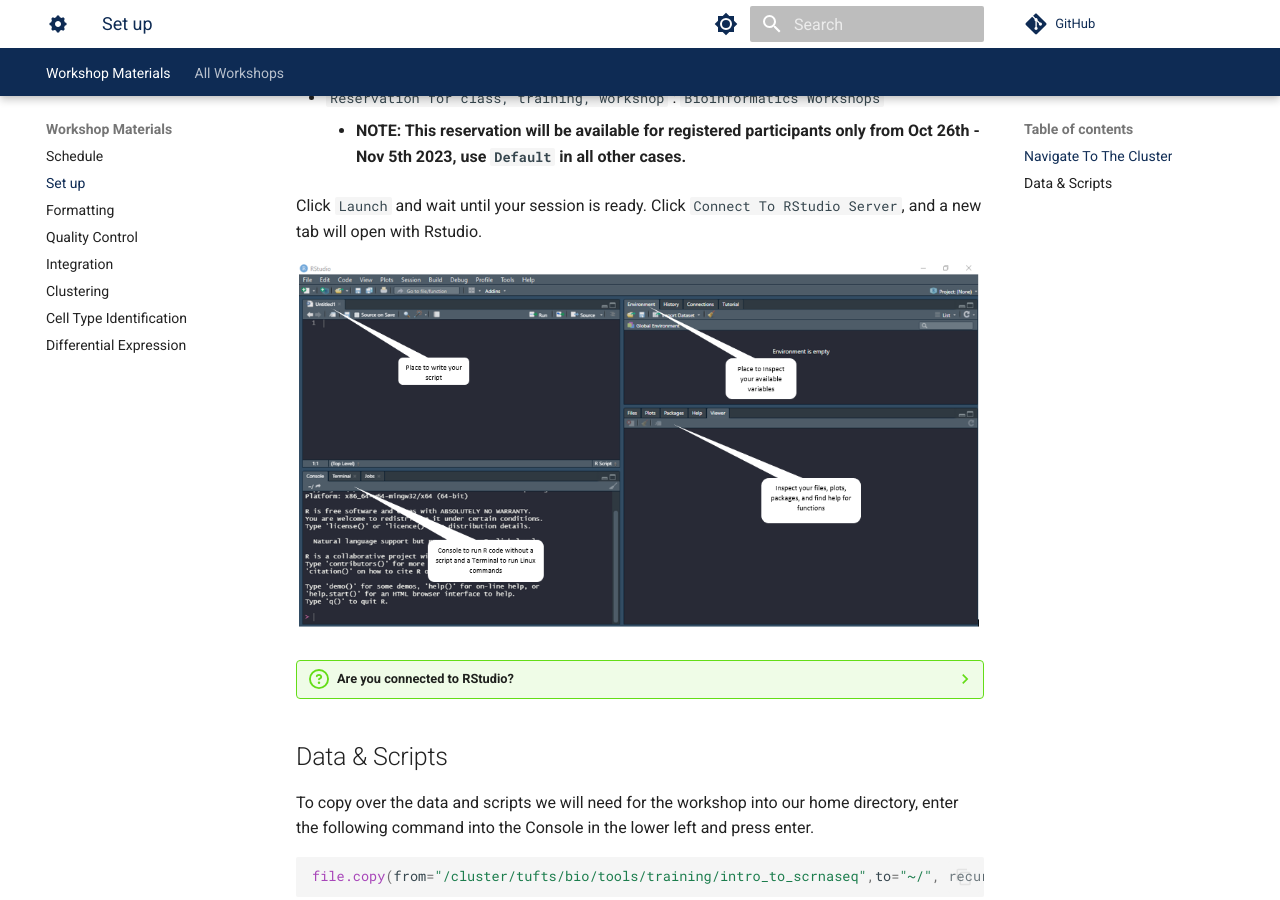
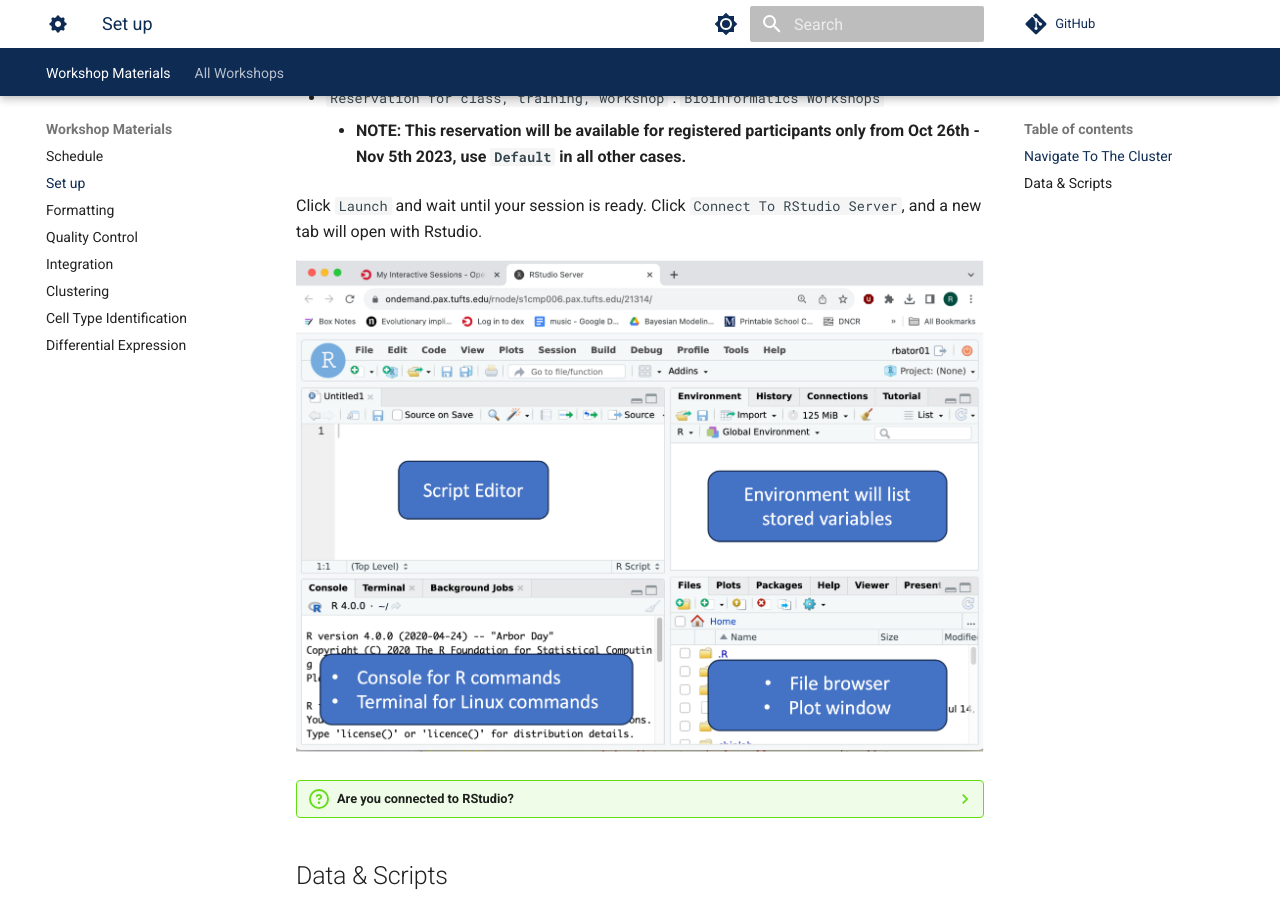
Before and after one commit to best-tufts/intro_to_single_cell_rnaseq, an MkDocs documentation site: the page built from docs/intro_to_single_cell_rnaseq/01_setup.md, in a window 1280 px wide and 900 px high, scrolled down 967 px. Built offline with MkDocs 1.6.1 and Material for MkDocs 9.7.7, drawn with Linux system fonts in a browser that asks for light colours; comment, search, counter and statistics services are not loaded.

Commit message:
fixing the setup script

```diff
--- a/docs/intro_to_single_cell_rnaseq/01_setup.md
+++ b/docs/intro_to_single_cell_rnaseq/01_setup.md
@@ -24,7 +24,7 @@ Click on `Interactive Apps > RStudio Pax` and you will see a form to fill out to
 
 Click `Launch` and wait until your session is ready. Click `Connect To RStudio Server`, and a new tab will open with Rstudio.
 
- ![](images/rstudio.png){width=150%, height=150%}
+ ![](images/rstudio1.png)
 
 
 ??? question "Are you connected to RStudio?"
```
Also changed, not shown: docs/intro_to_single_cell_rnaseq/images/rstudio1.png (added).
